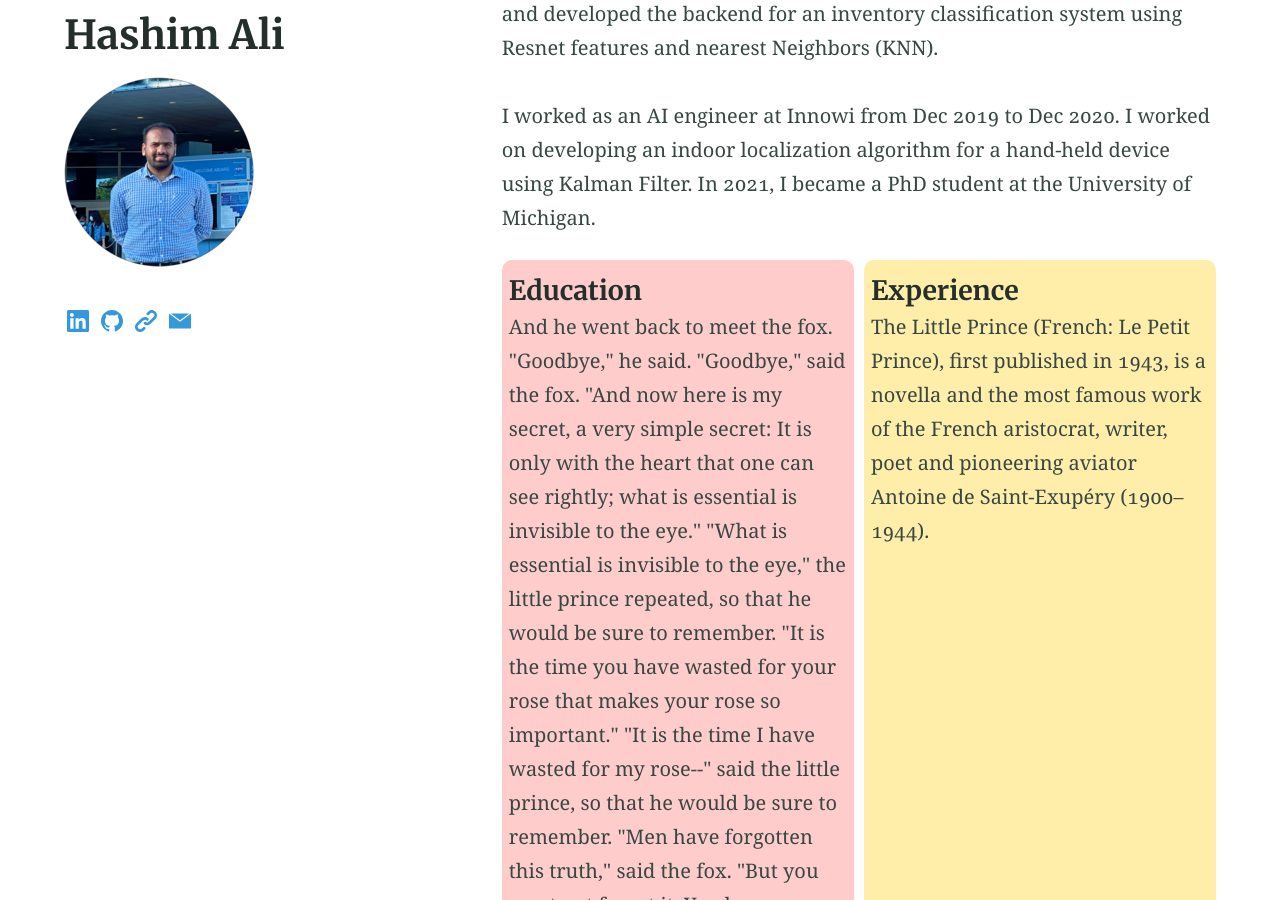
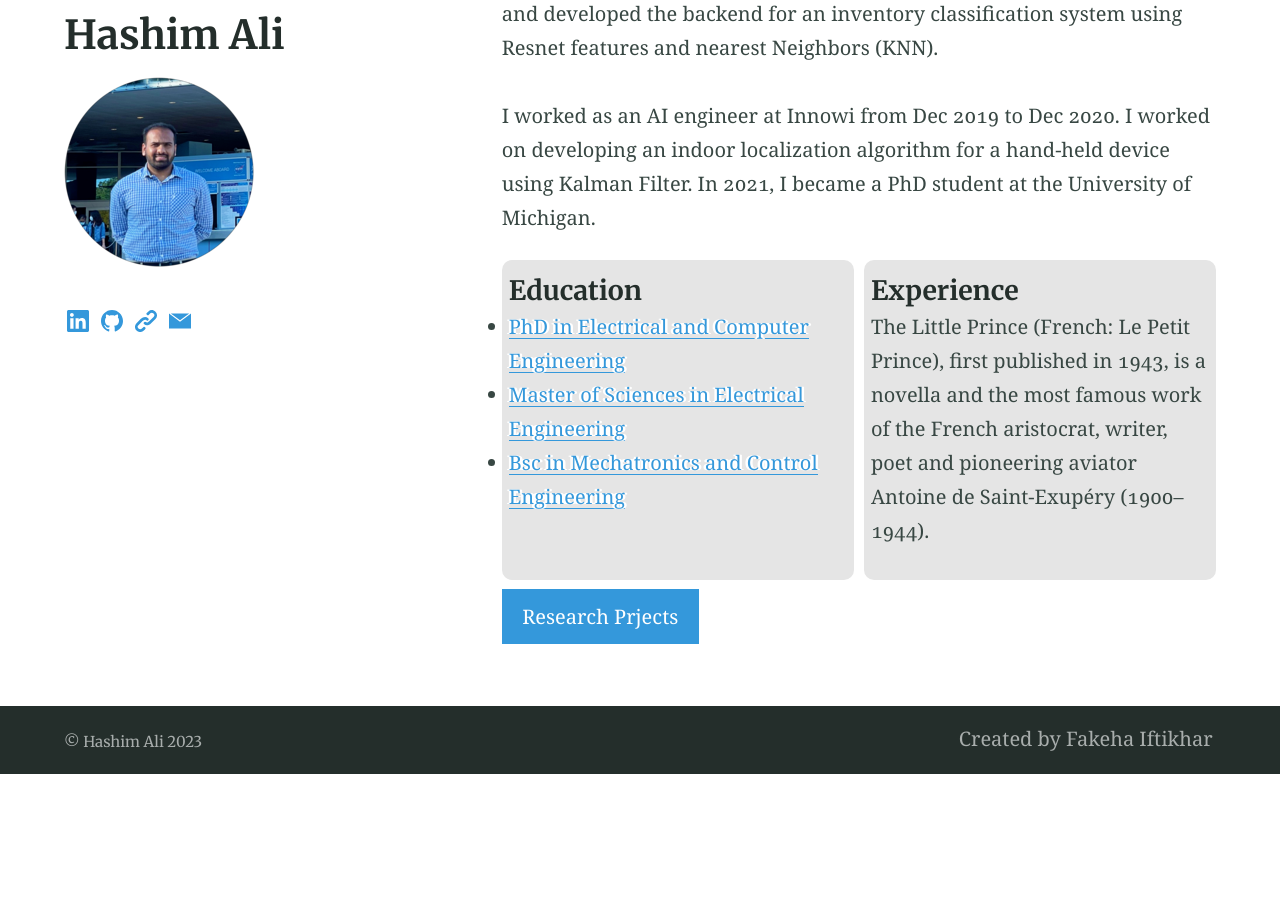
Before and after one commit to Fakeha-38/fakeha-38.github.io, a Jekyll site: the page built from index.md, in a window 1280 px wide and 900 px high, scrolled down 1109 px. Built offline with Jekyll 4.4.1, drawn with Linux system fonts in a browser that asks for light colours; after the commit the page ends 1883 px from its top, so only the background shows below that; some of the changed text lies outside the part shown.

Commit message:
2 col edit 1

```diff
--- a/_includes/experience.html
+++ b/_includes/experience.html
@@ -1,18 +1,17 @@
 <div class="grid-2">
     <section class="main-2">
       <h4>Education</h4>
-      <p>
-      And he went back to meet the fox.
-  "Goodbye," he said.
-  "Goodbye," said the fox. "And now here is my secret, a very simple secret: It is only with the heart that one
-  can see rightly; what is essential is invisible to the eye."
-  "What is essential is invisible to the eye," the little prince repeated, so that he would be sure to remember.
-  "It is the time you have wasted for your rose that makes your rose so important."
-  "It is the time I have wasted for my rose--" said the little prince, so that he would be sure to remember.
-  "Men have forgotten this truth," said the fox. "But you must not forget it. You become responsible, forever,
-  for what you have tamed. You are responsible for your rose . . ."
-  "I am responsible for my rose," the little prince repeated, so that he would be sure to remember.
-      </p>
+      <ul class="edu-list">
+        <li>
+            <a href="#">PhD in Electrical and Computer Engineering</a>
+        </li>
+        <li>
+            <a href="#">Master of Sciences in Electrical Engineering</a>
+        </li>
+        <li>
+            <a href="#">Bsc in Mechatronics and Control Engineering</a>
+        </li>
+      </ul>
     </section>
     <section class="side-2">
       <h4>Experience</h4>
--- a/_sass/_theme.scss
+++ b/_sass/_theme.scss
@@ -569,18 +569,20 @@ body.publications h3{
   grid-template-columns: 1fr 1fr;
 }
 .main-2 {
-  background: #fcc;
+  background: #e5e5e5;
 }
 .side-2 {
-  background: #fea;
+  background: #e5e5e5;
 }
 .main-2,
 .side-2 {
   padding: 2%;
   border-radius: 10px
 }
-
-@media(max-width: 400px){
+.edu-list li::marker {
+  list-style-type: disc;
+}
+@media(max-width: 800px){
   .grid-2 {
     grid-template-columns: 1fr;
   }
```
